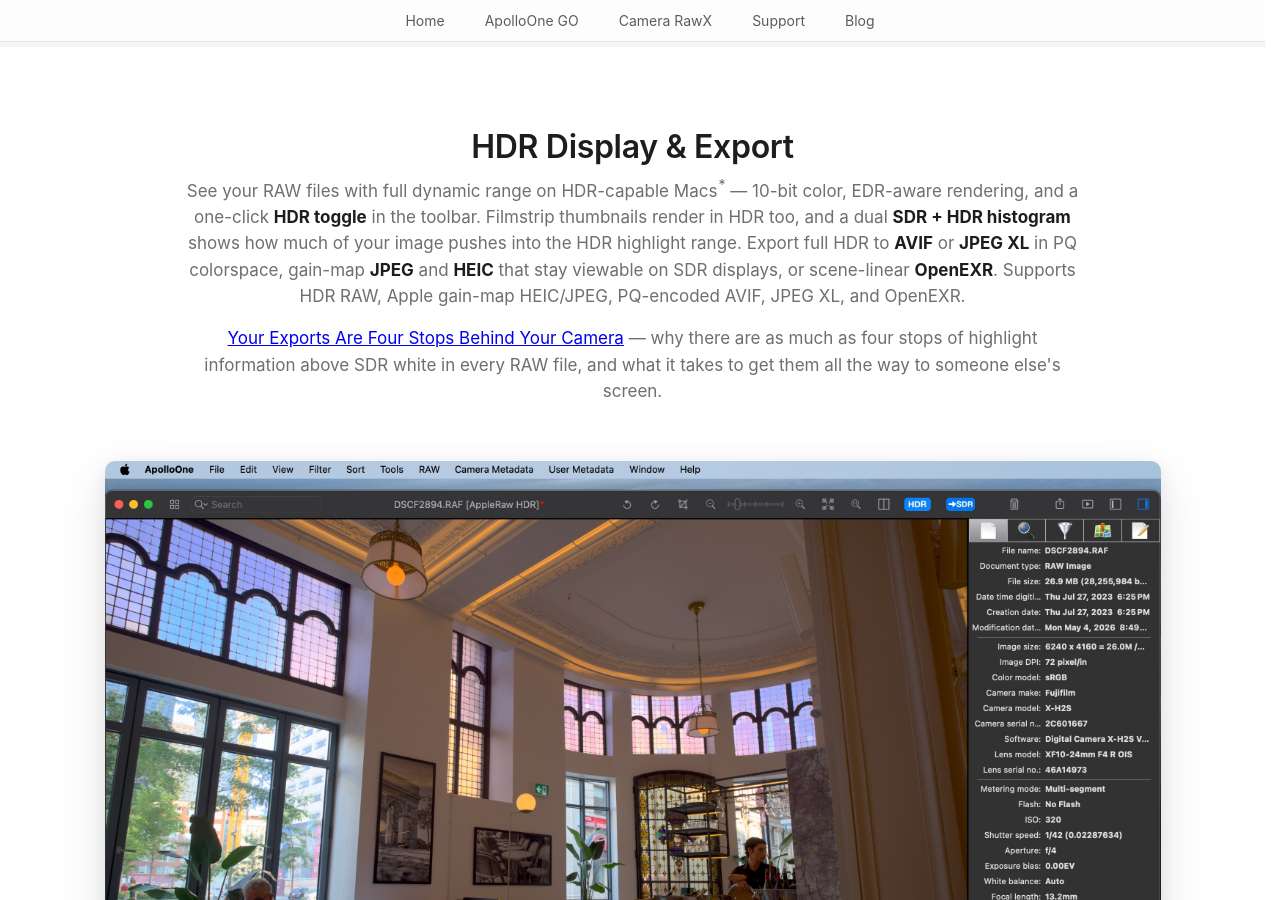
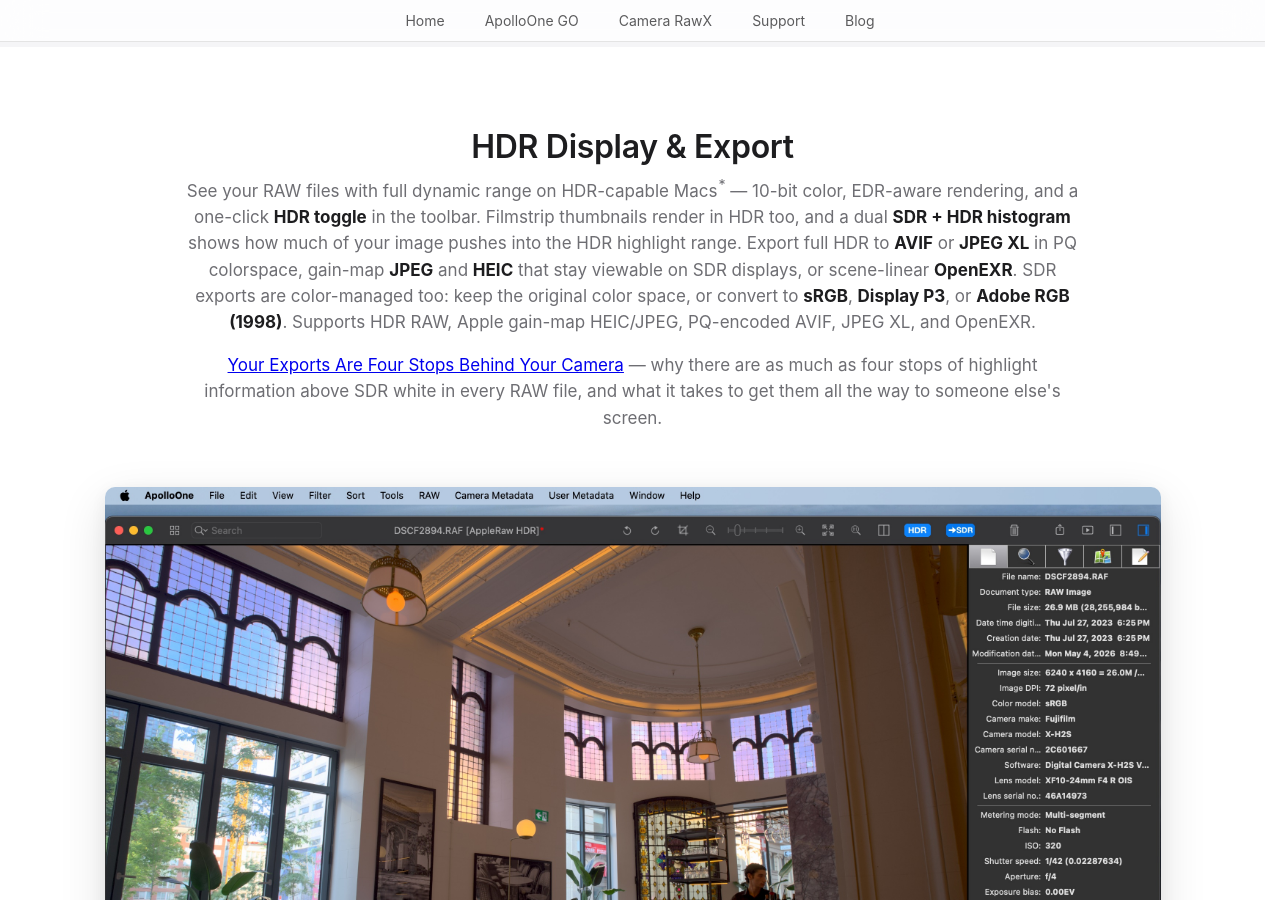
Before and after one commit to anogeissus/anogeissus.com, a Jekyll site: the page apolloone.html, which Jekyll copies as it is, in a window 1280 px wide and 900 px high, scrolled down 567 px. Built offline with Jekyll 4.4.1, drawn with Linux system fonts in a browser that asks for light colours; some web fonts are replaced.

Commit message:
ApolloOne page: SDR exports are color-managed too -- the new Color space choice joins the HDR Display & Export card

```diff
--- a/apolloone.html
+++ b/apolloone.html
@@ -51,7 +51,7 @@
 <section class="feature feature-stacked">
     <div class="feature-text">
         <h2>HDR Display &amp; Export</h2>
-        <p>See your RAW files with full dynamic range on HDR-capable Macs<sup><a class="footnote-ref" href="#hdr-requirements">*</a></sup> — 10-bit color, EDR-aware rendering, and a one-click <strong>HDR toggle</strong> in the toolbar. Filmstrip thumbnails render in HDR too, and a dual <strong>SDR + HDR histogram</strong> shows how much of your image pushes into the HDR highlight range. Export full HDR to <strong>AVIF</strong> or <strong>JPEG XL</strong> in PQ colorspace, gain-map <strong>JPEG</strong> and <strong>HEIC</strong> that stay viewable on SDR displays, or scene-linear <strong>OpenEXR</strong>. Supports HDR RAW, Apple gain-map HEIC/JPEG, PQ-encoded AVIF, JPEG XL, and OpenEXR.</p>
+        <p>See your RAW files with full dynamic range on HDR-capable Macs<sup><a class="footnote-ref" href="#hdr-requirements">*</a></sup> — 10-bit color, EDR-aware rendering, and a one-click <strong>HDR toggle</strong> in the toolbar. Filmstrip thumbnails render in HDR too, and a dual <strong>SDR + HDR histogram</strong> shows how much of your image pushes into the HDR highlight range. Export full HDR to <strong>AVIF</strong> or <strong>JPEG XL</strong> in PQ colorspace, gain-map <strong>JPEG</strong> and <strong>HEIC</strong> that stay viewable on SDR displays, or scene-linear <strong>OpenEXR</strong>. SDR exports are color-managed too: keep the original color space, or convert to <strong>sRGB</strong>, <strong>Display P3</strong>, or <strong>Adobe RGB (1998)</strong>. Supports HDR RAW, Apple gain-map HEIC/JPEG, PQ-encoded AVIF, JPEG XL, and OpenEXR.</p>
         <p><a href="what-is-true-hdr.html">Your Exports Are Four Stops Behind Your Camera</a> — why there are as much as four stops of highlight information above SDR white in every RAW file, and what it takes to get them all the way to someone else's screen.</p>
     </div>
     <div class="feature-image">
```
